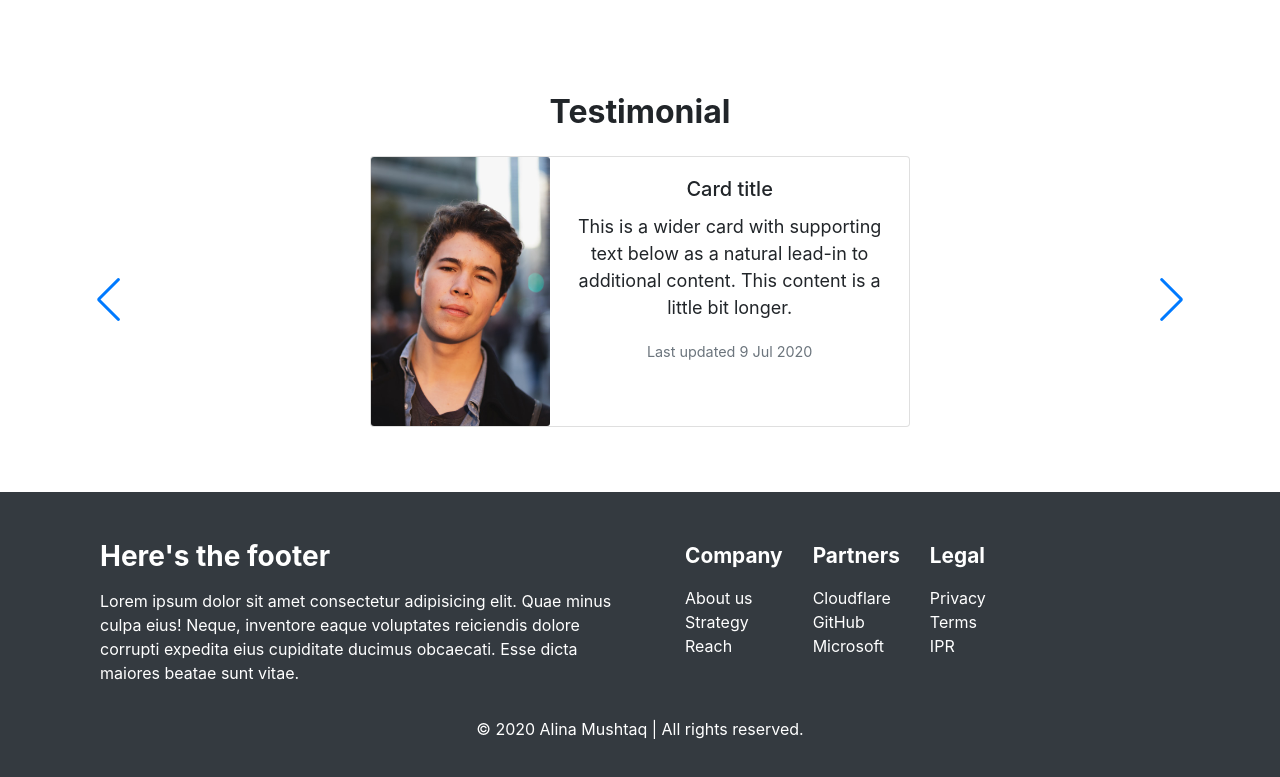
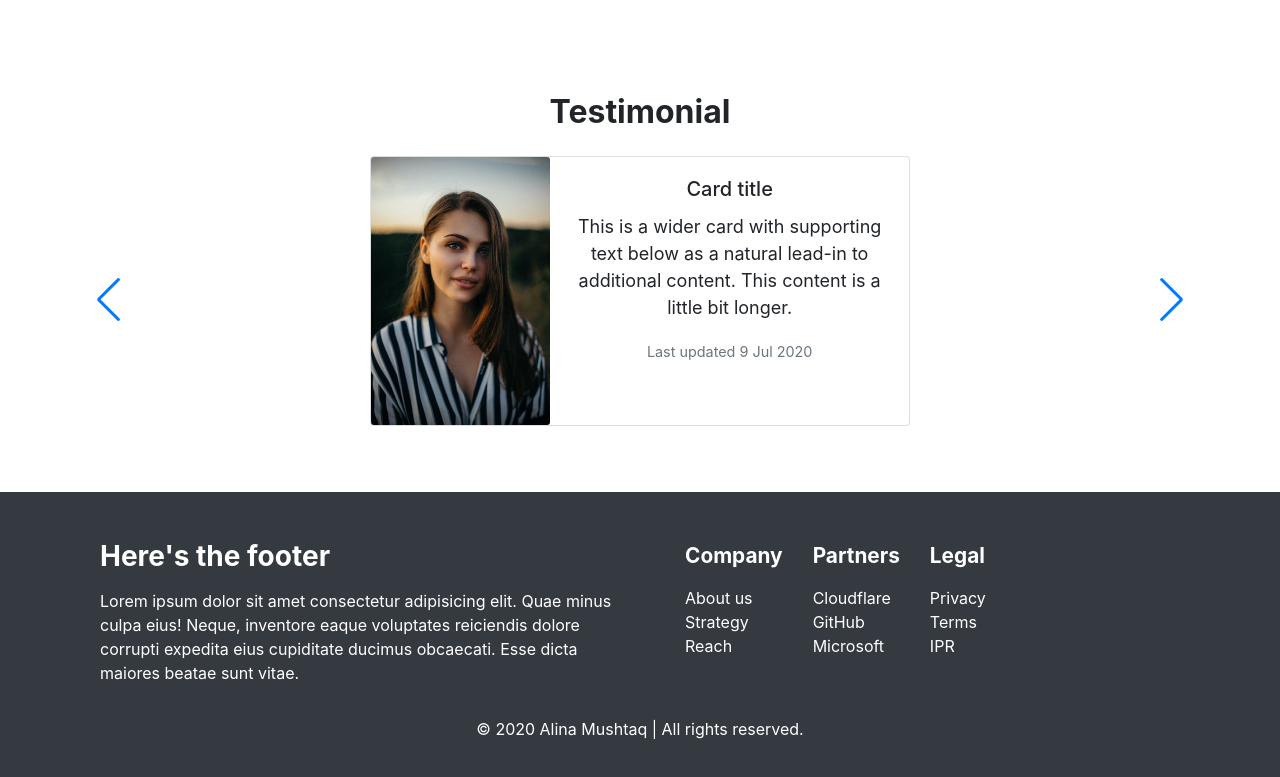
Before and after one commit to Alina-Mushtaq/demo, a plain HTML site: page index.html in a window 1280 px wide. Shown: the part 2873-3650 px from the top of the page. Drawn offline with nearby package versions, Linux system fonts and the light colour scheme; some packages are replaced by stand-ins of ours; a script that the page names is missing.

Commit message:
upload changes

```diff
--- a/index.html
+++ b/index.html
@@ -474,7 +474,7 @@
                 <div class="row no-gutters">
                   <div class="col-md-4">
                     <img
-                      src="testimonial/t4.jpg"
+                      src="Testimonial/t1.jpg"
                       class="card-img"
                       alt="person 1"
                     />
```
